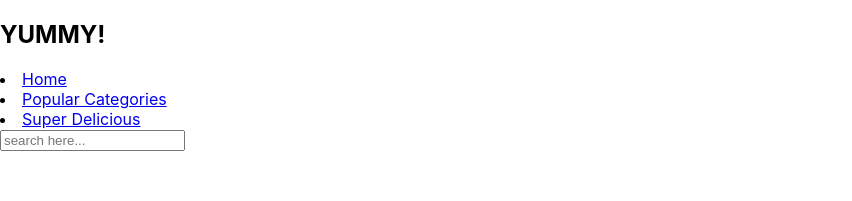
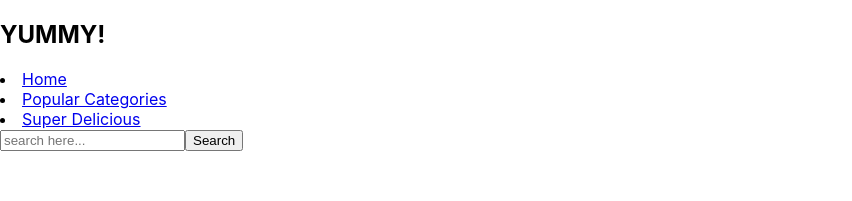
Before and after one commit to Blessing886/yummy, a React (Create React App) app: page / in a window 1280 px wide. Shown: the top 201 px of the page, without its empty margins (0-852 px from the left). Built offline with nearby package versions, Linux system fonts and the light colour scheme; data requests are answered from the project's data file.

Commit message:
Adds search functionality

```diff
--- a/src/Components/SearchDish.js
+++ b/src/Components/SearchDish.js
@@ -1,12 +1,39 @@
-import React from 'react'
+import React, { useEffect, useState } from 'react'
 
 function SearchDish() {
+  const [searchMeal, setSearchMeal] = useState('');
+  const [recipes, setRecipe] = useState([]);
+
+  const filterRecipes = recipes
+  .filter((recipe) => recipe.title.toLowerCase().includes(searchMeal.toLowerCase()));
+
+  useEffect(() => {
+    fetch("http://localhost:8000/recipes")
+    .then((res) => res.json())
+    .then((data) => setRecipe(data))
+  }, []);
+
   return (
     <div className='search-input'>
-        <div className='search-container'>
-            <input id='searchInput' type='text' placeholder='search here...'></input>
-        </div>
-    </div>
+      <input
+       //id='searchInput'
+       type='text'
+       value={searchMeal}
+       placeholder='search here...'
+       onChange={(e) => setSearchMeal(e.target.value)}
+      />
+      <button>Search</button>
+
+      {searchMeal && (filterRecipes.length > 0 ? (
+        filterRecipes.map((recipe) => (
+          <article className='recipe-item' key={recipe.id}>
+           <img className='recipe-image' src={recipe.image} alt={recipe.title} />
+           <h3>{recipe.title}</h3>
+           <p>{recipe.category}</p>
+          </article>
+        ))) : (<p>No recipes found</p>
+        ))}
+      </div>
   )
 }
 
```
